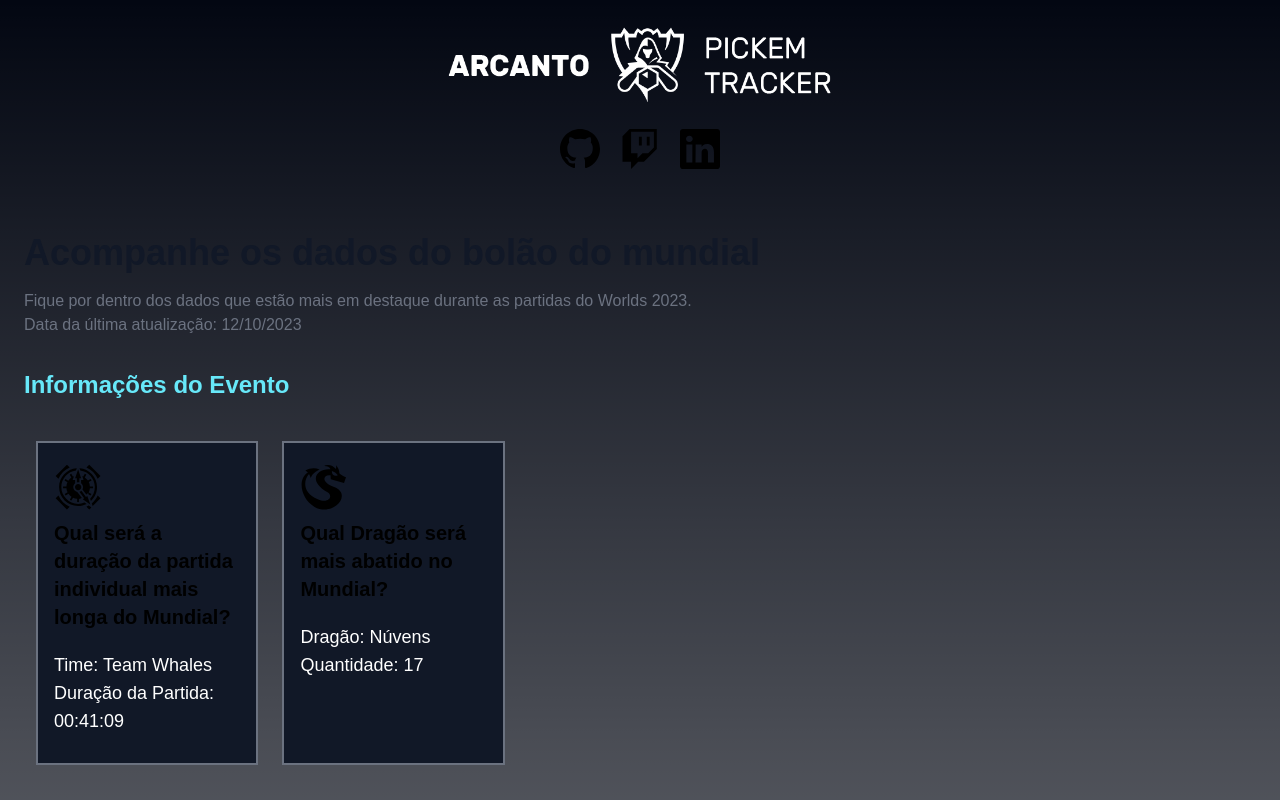
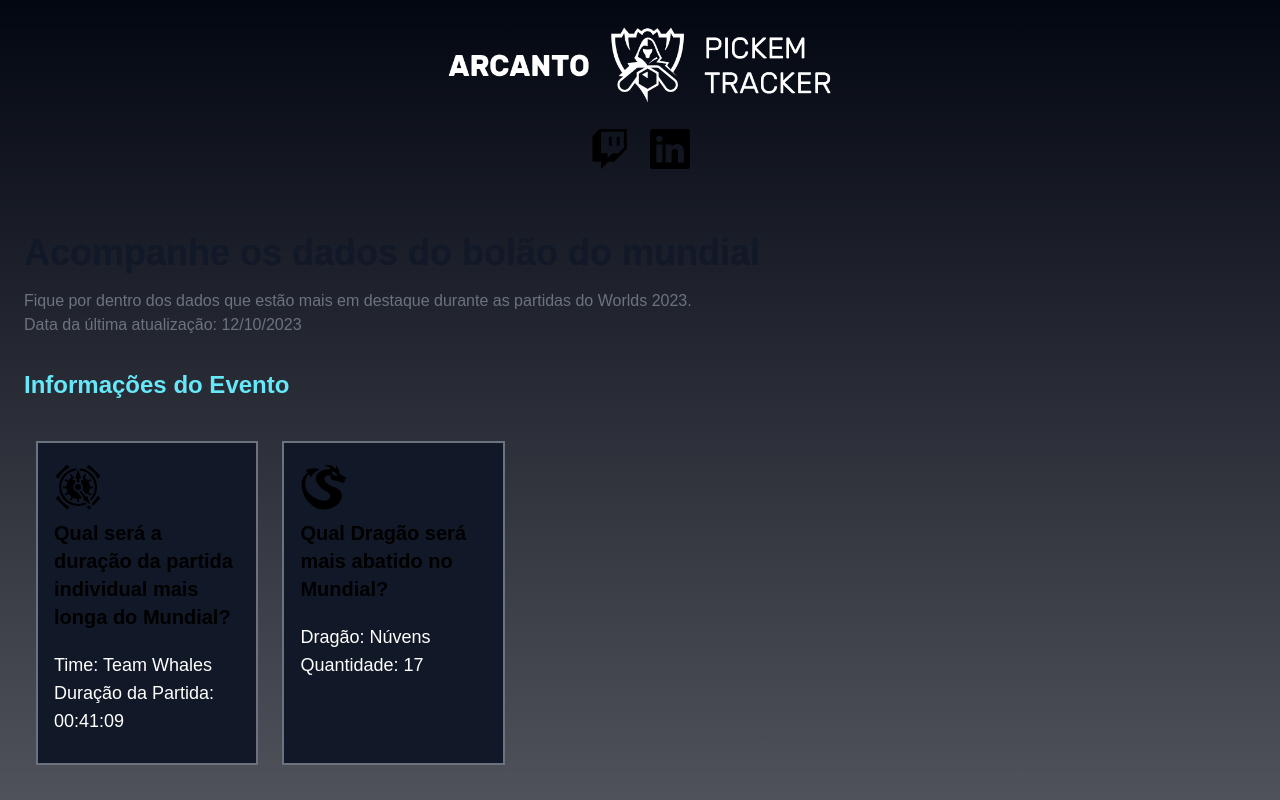
Before and after one commit to imfarias/pickem-tracker, a Next.js app: page / in a window 1280 px wide. Shown: the top 800 px of the page. Built offline with nearby package versions, Linux system fonts and the light colour scheme; a web font is replaced by a local one.

Commit message:
remove github

```diff
--- a/src/app/page.tsx
+++ b/src/app/page.tsx
@@ -108,9 +108,6 @@
                     </div>
 
                     <div className="flex justify-center gap-5">
-                        <a href="https://github.com/imfarias/pickem-tracker" target="_blank">
-                            <BsGithub className="w-10 h-10"/>
-                        </a>
                         <a href="https://www.twitch.tv/arcanto" target="_blank">
                             <BsTwitch className="w-10 h-10"/>
                         </a>
```
